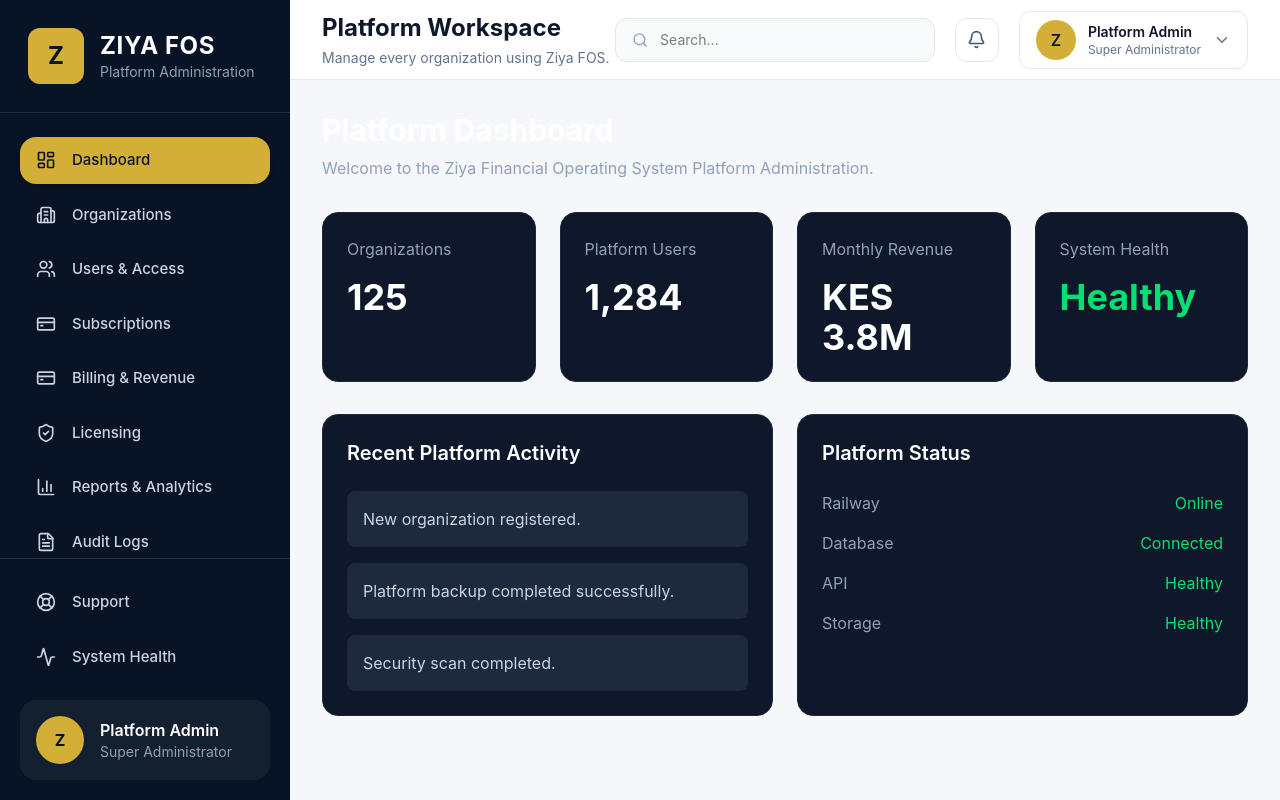
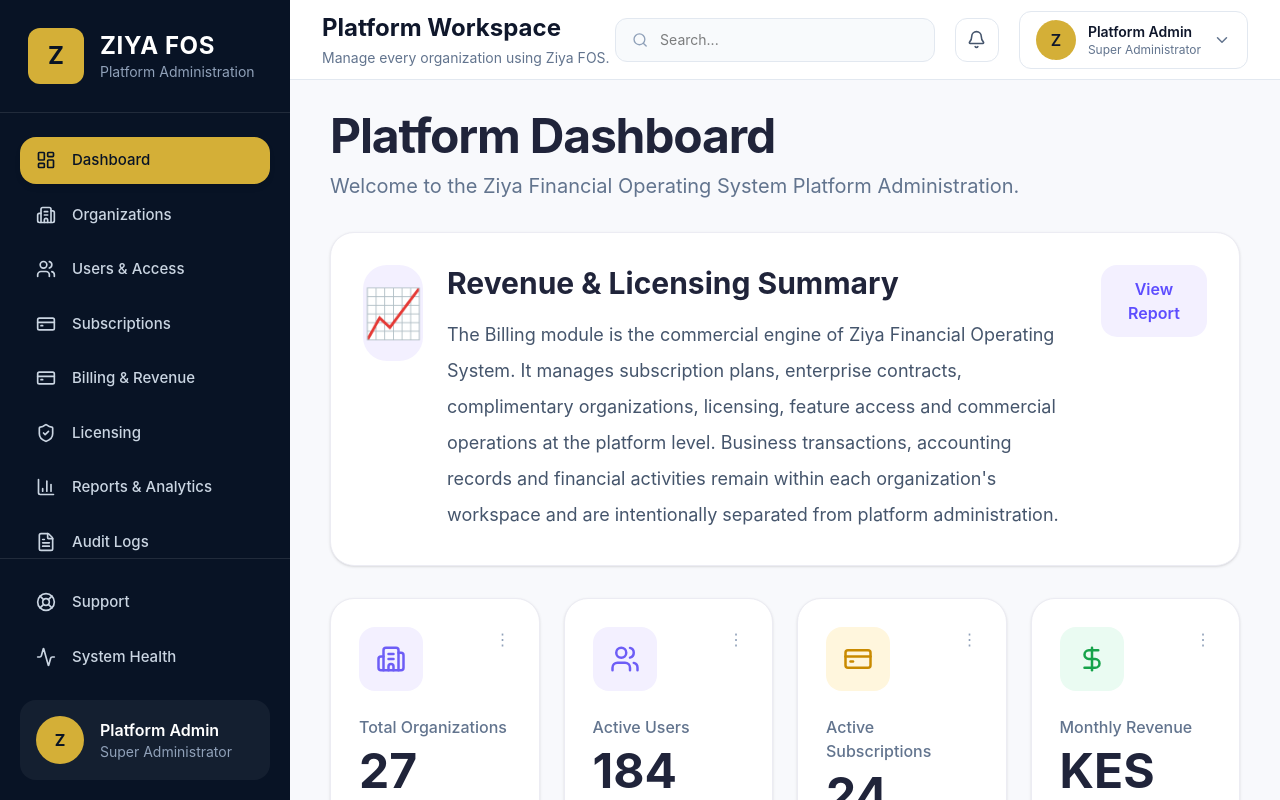
Before and after one commit to Mzungu-D/ziya-fos, a React (Vite) app: page /platform in a window 1280 px wide. Built offline with nearby package versions, Linux system fonts and the light colour scheme; no server answers.

Commit message:
Redesign Platform Administration UI and introduce reusable components

```diff
--- a/src/platform/PlatformDashboard.tsx
+++ b/src/platform/PlatformDashboard.tsx
@@ -1,100 +1,297 @@
+import {
+  Building2,
+  CreditCard,
+  DollarSign,
+  Users,
+} from "lucide-react";
+
+import PageHeader from "./components/PageHeader";
+import InfoBanner from "./components/InfoBanner";
+import StatCard from "./components/StatCard";
+import DataCard from "./components/DataCard";
+import PrimaryButton from "./components/PrimaryButton";
+
 export default function PlatformDashboard() {
   return (
     <div className="space-y-8">
 
-      <div>
+      <PageHeader
+        title="Platform Dashboard"
+        subtitle="Welcome to the Ziya Financial Operating System Platform Administration."
+      />
 
-        <h1 className="text-3xl font-bold text-white">
-          Platform Dashboard
-        </h1>
+      <InfoBanner
+        title="Revenue & Licensing Summary"
+        description="The Billing module is the commercial engine of Ziya Financial Operating System. It manages subscription plans, enterprise contracts, complimentary organizations, licensing, feature access and commercial operations at the platform level. Business transactions, accounting records and financial activities remain within each organization's workspace and are intentionally separated from platform administration."
+      />
 
-        <p className="mt-2 text-slate-400">
-          Welcome to the Ziya Financial Operating System Platform Administration.
-        </p>
+      <section className="grid grid-cols-1 gap-6 lg:grid-cols-2 xl:grid-cols-4">
 
-      </div>
+        <StatCard
+          title="Total Organizations"
+          value="27"
+          change="12% from last month"
+          icon={Building2}
+          iconBg="#F3F0FF"
+          iconColor="#6D5DF6"
+        />
 
-      <div className="grid gap-6 md:grid-cols-2 xl:grid-cols-4">
+        <StatCard
+          title="Active Users"
+          value="184"
+          change="8% from last month"
+          icon={Users}
+          iconBg="#F3F0FF"
+          iconColor="#6D5DF6"
+        />
 
-        <div className="rounded-2xl border border-slate-800 bg-slate-900 p-6">
-          <p className="text-slate-400">Organizations</p>
-          <h2 className="mt-4 text-4xl font-bold text-white">125</h2>
-        </div>
+        <StatCard
+          title="Active Subscriptions"
+          value="24"
+          change="6% from last month"
+          icon={CreditCard}
+          iconBg="#FFF6DD"
+          iconColor="#C98A00"
+        />
 
-        <div className="rounded-2xl border border-slate-800 bg-slate-900 p-6">
-          <p className="text-slate-400">Platform Users</p>
-          <h2 className="mt-4 text-4xl font-bold text-white">1,284</h2>
-        </div>
+        <StatCard
+          title="Monthly Revenue"
+          value="KES 1.45M"
+          change="18% from last month"
+          icon={DollarSign}
+          iconBg="#EAFBF2"
+          iconColor="#16A34A"
+        />
 
-        <div className="rounded-2xl border border-slate-800 bg-slate-900 p-6">
-          <p className="text-slate-400">Monthly Revenue</p>
-          <h2 className="mt-4 text-4xl font-bold text-white">
-            KES 3.8M
-          </h2>
-        </div>
+      </section>
 
-        <div className="rounded-2xl border border-slate-800 bg-slate-900 p-6">
-          <p className="text-slate-400">System Health</p>
-          <h2 className="mt-4 text-4xl font-bold text-green-400">
-            Healthy
-          </h2>
-        </div>
+      <section className="grid gap-6 xl:grid-cols-2">
 
-      </div>
+        <DataCard
+          title="Recent Organizations"
+          action={
+            <PrimaryButton>
+              View All
+            </PrimaryButton>
+          }
+        >
 
-      <div className="grid gap-6 lg:grid-cols-2">
+          <table className="w-full">
 
-        <div className="rounded-2xl border border-slate-800 bg-slate-900 p-6">
+            <thead>
 
-          <h2 className="text-xl font-semibold text-white">
-            Recent Platform Activity
+              <tr className="border-b border-[#ECECF3]">
+
+                <th className="py-4 text-left text-sm font-semibold text-slate-500">
+                  Organization
+                </th>
+
+                <th className="py-4 text-left text-sm font-semibold text-slate-500">
+                  Status
+                </th>
+
+                <th className="py-4 text-left text-sm font-semibold text-slate-500">
+                  Users
+                </th>
+
+                <th className="py-4 text-left text-sm font-semibold text-slate-500">
+                  Subscription
+                </th>
+
+                <th className="py-4 text-left text-sm font-semibold text-slate-500">
+                  Joined
+                </th>
+
+              </tr>
+
+            </thead>
+
+            <tbody>
+
+              <tr className="border-b border-[#F3F4F6]">
+
+                <td className="py-5 font-medium text-[#20243A]">
+                  Sunrise Enterprises Ltd
+                </td>
+
+                <td className="py-5">
+                  <span className="rounded-full bg-green-100 px-3 py-1 text-sm font-medium text-green-700">
+                    Active
+                  </span>
+                </td>
+
+                <td className="py-5">
+                  24
+                </td>
+
+                <td className="py-5">
+                  Enterprise
+                </td>
+
+                <td className="py-5">
+                  Jul 15, 2025
+                </td>
+
+              </tr>
+
+              <tr className="border-b border-[#F3F4F6]">
+
+                <td className="py-5 font-medium text-[#20243A]">
+                  Alpha Solutions
+                </td>
+
+                <td className="py-5">
+                  <span className="rounded-full bg-green-100 px-3 py-1 text-sm font-medium text-green-700">
+                    Active
+                  </span>
+                </td>
+
+                <td className="py-5">
+                  16
+                </td>
+
+                <td className="py-5">
+                  Professional
+                </td>
+
+                <td className="py-5">
+                  Jul 12, 2025
+                </td>
+
+              </tr>
+
+              <tr className="border-b border-[#F3F4F6]">
+
+                <td className="py-5 font-medium text-[#20243A]">
+                  Greenfield Holdings
+                </td>
+
+                <td className="py-5">
+                  <span className="rounded-full bg-blue-100 px-3 py-1 text-sm font-medium text-blue-700">
+                    Trial
+                  </span>
+                </td>
+
+                <td className="py-5">
+                  7
+                </td>
+
+                <td className="py-5">
+                  Starter
+                </td>
+
+                <td className="py-5">
+                  Jul 10, 2025
+                </td>
+
+              </tr>
+
+              <tr>
+
+                <td className="py-5 font-medium text-[#20243A]">
+                  Coastal Supplies Ltd
+                </td>
+
+                <td className="py-5">
+                  <span className="rounded-full bg-green-100 px-3 py-1 text-sm font-medium text-green-700">
+                    Active
+                  </span>
+                </td>
+
+                <td className="py-5">
+                  11
+                </td>
+
+                <td className="py-5">
+                  Professional
+                </td>
+
+                <td className="py-5">
+                  Jul 08, 2025
+                </td>
+
+              </tr>
+
+            </tbody>
+
+          </table>
+
+        </DataCard>
+
+        <DataCard
+          title="Subscription Overview"
+          action={
+            <PrimaryButton>
+              View Report
+            </PrimaryButton>
+          }
+        >
+
+          <div className="flex flex-col items-center justify-center py-10">
+
+            <div className="flex h-64 w-64 items-center justify-center rounded-full border-[28px] border-[#6D5DF6]">
+
+              <div className="text-center">
+
+                <h2 className="text-5xl font-bold text-[#20243A]">
+                  24
                 </h2>
 
-          <div className="mt-6 space-y-4">
-
-            <div className="rounded-lg bg-slate-800 p-4 text-slate-300">
-              New organization registered.
-            </div>
-
-            <div className="rounded-lg bg-slate-800 p-4 text-slate-300">
-              Platform backup completed successfully.
-            </div>
-
-            <div className="rounded-lg bg-slate-800 p-4 text-slate-300">
-              Security scan completed.
-            </div>
+                <p className="mt-2 text-slate-500">
+                  Total
+                </p>
 
               </div>
 
             </div>
 
-        <div className="rounded-2xl border border-slate-800 bg-slate-900 p-6">
-
-          <h2 className="text-xl font-semibold text-white">
-            Platform Status
-          </h2>
-
-          <div className="mt-6 space-y-4">
+            <div className="mt-10 w-full space-y-4">
 
               <div className="flex justify-between">
-              <span className="text-slate-400">Railway</span>
-              <span className="text-green-400">Online</span>
+
+                <span className="text-slate-600">
+                  Enterprise
+                </span>
+
+                <span className="font-semibold">
+                  10 (41.7%)
+                </span>
+
               </div>
 
               <div className="flex justify-between">
-              <span className="text-slate-400">Database</span>
-              <span className="text-green-400">Connected</span>
+
+                <span className="text-slate-600">
+                  Professional
+                </span>
+
+                <span className="font-semibold">
+                  7 (29.2%)
+                </span>
+
               </div>
 
               <div className="flex justify-between">
-              <span className="text-slate-400">API</span>
-              <span className="text-green-400">Healthy</span>
+
+                <span className="text-slate-600">
+                  Starter
+                </span>
+
+                <span className="font-semibold">
+                  5 (20.8%)
+                </span>
+
               </div>
 
               <div className="flex justify-between">
-              <span className="text-slate-400">Storage</span>
-              <span className="text-green-400">Healthy</span>
-            </div>
+
+                <span className="text-slate-600">
+                  Trial
+                </span>
+
+                <span className="font-semibold">
+                  2 (8.3%)
+                </span>
 
               </div>
 
@@ -102,6 +299,10 @@ export default function PlatformDashboard() {
 
           </div>
 
+        </DataCard>
+
+      </section>
+
     </div>
   );
 }
--- a/src/platform/PlatformLayout.tsx
+++ b/src/platform/PlatformLayout.tsx
@@ -5,7 +5,7 @@ import PlatformTopbar from "./components/PlatformTopbar";
 
 export default function PlatformLayout() {
   return (
-    <div className="flex h-screen bg-[#F5F7FA]">
+    <div className="flex h-screen overflow-hidden bg-[#F8F9FC]">
 
       {/* Sidebar */}
 
@@ -19,11 +19,15 @@ export default function PlatformLayout() {
 
         <PlatformTopbar />
 
-        {/* Page Content */}
+        {/* Main Content */}
 
-        <main className="flex-1 overflow-y-auto p-8">
+        <main className="flex-1 overflow-y-auto bg-[#F8F9FC] px-10 py-8">
 
-          <Outlet />
+          <div className="mx-auto max-w-[1700px]">
+
+            <Outlet />
+
+          </div>
 
         </main>
 
--- a/src/platform/PlatformTopbar.tsx
+++ b/src/platform/PlatformTopbar.tsx
@@ -1,27 +1,57 @@
+import {
+  Bell,
+  ChevronDown,
+  Search,
+} from "lucide-react";
+
 export default function PlatformTopbar() {
   return (
-    <header className="flex h-20 items-center justify-between border-b border-slate-800 bg-slate-900 px-8">
+    <header className="flex h-20 items-center justify-between border-b border-[#ECECF3] bg-white px-10">
 
-      <div>
+      <div className="relative w-[420px]">
 
-        <h1 className="text-2xl font-bold text-white">
-          Platform Administration
-        </h1>
+        <Search
+          size={18}
+          className="absolute left-5 top-1/2 -translate-y-1/2 text-slate-400"
+        />
 
-        <p className="mt-1 text-sm text-slate-400">
-          Manage organizations, users, security and the entire Ziya Financial Operating System.
-        </p>
+        <input
+          placeholder="Search organizations, users, reports..."
+          className="h-12 w-full rounded-2xl border border-[#ECECF3] bg-[#F8F9FC] pl-14 pr-4 outline-none transition focus:border-[#6D5DF6]"
+        />
 
       </div>
 
-      <div className="flex items-center gap-4">
+      <div className="flex items-center gap-5">
 
-        <button className="rounded-xl border border-slate-700 bg-slate-800 px-4 py-2 text-sm font-medium text-white hover:bg-slate-700">
-          Notifications
+        <button className="relative flex h-12 w-12 items-center justify-center rounded-2xl border border-[#ECECF3] bg-white">
+
+          <Bell size={20} />
+
+          <span className="absolute right-3 top-3 h-2.5 w-2.5 rounded-full bg-red-500" />
+
         </button>
 
-        <button className="rounded-xl border border-slate-700 bg-slate-800 px-4 py-2 text-sm font-medium text-white hover:bg-slate-700">
-          Profile
+        <button className="flex items-center gap-4 rounded-2xl border border-[#ECECF3] bg-white px-4 py-2">
+
+          <div className="flex h-11 w-11 items-center justify-center rounded-full bg-[#6D5DF6] font-bold text-white">
+            Z
+          </div>
+
+          <div className="text-left">
+
+            <p className="font-semibold text-[#20243A]">
+              Platform Admin
+            </p>
+
+            <p className="text-sm text-[#666B84]">
+              Super Administrator
+            </p>
+
+          </div>
+
+          <ChevronDown size={18} />
+
         </button>
 
       </div>
--- /dev/null
+++ b/src/platform/components/DataCard.tsx
@@ -0,0 +1,31 @@
+interface DataCardProps {
+  title: string;
+  children: React.ReactNode;
+  action?: React.ReactNode;
+}
+
+export default function DataCard({
+  title,
+  children,
+  action,
+}: DataCardProps) {
+  return (
+    <section className="rounded-3xl border border-[#ECECF3] bg-white shadow-sm">
+
+      <div className="flex items-center justify-between border-b border-[#ECECF3] px-8 py-6">
+
+        <h2 className="text-2xl font-semibold text-[#20243A]">
+          {title}
+        </h2>
+
+        {action}
+
+      </div>
+
+      <div className="p-8">
+        {children}
+      </div>
+
+    </section>
+  );
+}
--- /dev/null
+++ b/src/platform/components/InfoBanner.tsx
@@ -0,0 +1,45 @@
+interface InfoBannerProps {
+  title: string;
+  description: string;
+  buttonText?: string;
+}
+
+export default function InfoBanner({
+  title,
+  description,
+  buttonText = "View Report",
+}: InfoBannerProps) {
+  return (
+    <section className="rounded-3xl border border-[#ECECF3] bg-white p-8 shadow-sm">
+
+      <div className="flex items-start justify-between gap-8">
+
+        <div className="flex gap-6">
+
+          <div className="flex h-24 w-24 items-center justify-center rounded-3xl bg-[#F3F0FF] text-5xl">
+            📈
+          </div>
+
+          <div>
+
+            <h2 className="text-3xl font-bold text-[#20243A]">
+              {title}
+            </h2>
+
+            <p className="mt-4 max-w-5xl text-lg leading-9 text-slate-600">
+              {description}
+            </p>
+
+          </div>
+
+        </div>
+
+        <button className="rounded-2xl bg-[#F3F0FF] px-6 py-3 font-semibold text-[#5D4DFF] transition hover:bg-[#ECE8FF]">
+          {buttonText}
+        </button>
+
+      </div>
+
+    </section>
+  );
+}
--- /dev/null
+++ b/src/platform/components/PageHeader.tsx
@@ -0,0 +1,23 @@
+interface PageHeaderProps {
+  title: string;
+  subtitle: string;
+}
+
+export default function PageHeader({
+  title,
+  subtitle,
+}: PageHeaderProps) {
+  return (
+    <section>
+
+      <h1 className="text-5xl font-bold tracking-tight text-[#20243A]">
+        {title}
+      </h1>
+
+      <p className="mt-3 text-xl text-slate-500">
+        {subtitle}
+      </p>
+
+    </section>
+  );
+}
--- /dev/null
+++ b/src/platform/components/PrimaryButton.tsx
@@ -0,0 +1,19 @@
+import type { ButtonHTMLAttributes } from "react";
+
+type PrimaryButtonProps =
+  ButtonHTMLAttributes<HTMLButtonElement>;
+
+export default function PrimaryButton({
+  children,
+  className = "",
+  ...props
+}: PrimaryButtonProps) {
+  return (
+    <button
+      {...props}
+      className={`rounded-2xl bg-[#F3F0FF] px-6 py-3 font-semibold text-[#5D4DFF] transition-all duration-200 hover:bg-[#E8E3FF] hover:shadow-sm disabled:cursor-not-allowed disabled:opacity-50 ${className}`}
+    >
+      {children}
+    </button>
+  );
+}
--- /dev/null
+++ b/src/platform/components/StatCard.tsx
@@ -0,0 +1,56 @@
+import type { LucideIcon } from "lucide-react";
+
+interface StatCardProps {
+  title: string;
+  value: string;
+  change: string;
+  icon: LucideIcon;
+  iconBg: string;
+  iconColor: string;
+}
+
+export default function StatCard({
+  title,
+  value,
+  change,
+  icon: Icon,
+  iconBg,
+  iconColor,
+}: StatCardProps) {
+  return (
+    <div className="rounded-3xl border border-[#ECECF3] bg-white p-7 shadow-sm transition-all duration-200 hover:shadow-md">
+
+      <div className="flex items-start justify-between">
+
+        <div
+          className="flex h-16 w-16 items-center justify-center rounded-2xl"
+          style={{ backgroundColor: iconBg }}
+        >
+          <Icon
+            size={30}
+            color={iconColor}
+            strokeWidth={2}
+          />
+        </div>
+
+        <button className="text-slate-400 hover:text-slate-700">
+          ⋮
+        </button>
+
+      </div>
+
+      <p className="mt-6 text-base font-medium text-slate-500">
+        {title}
+      </p>
+
+      <h2 className="mt-2 text-5xl font-bold text-[#20243A]">
+        {value}
+      </h2>
+
+      <p className="mt-5 text-base font-medium text-emerald-500">
+        ↑ {change}
+      </p>
+
+    </div>
+  );
+}
```
Also changed, not shown: src/theme/colors.ts (+39 -26 lines). Lines whose indentation alone changed are shown as unchanged.
